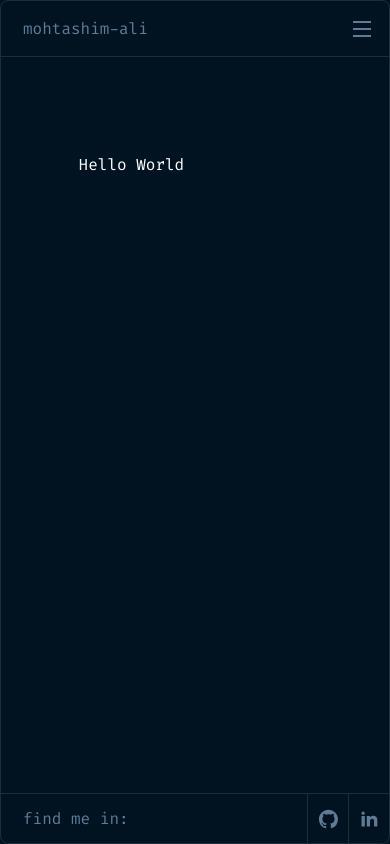
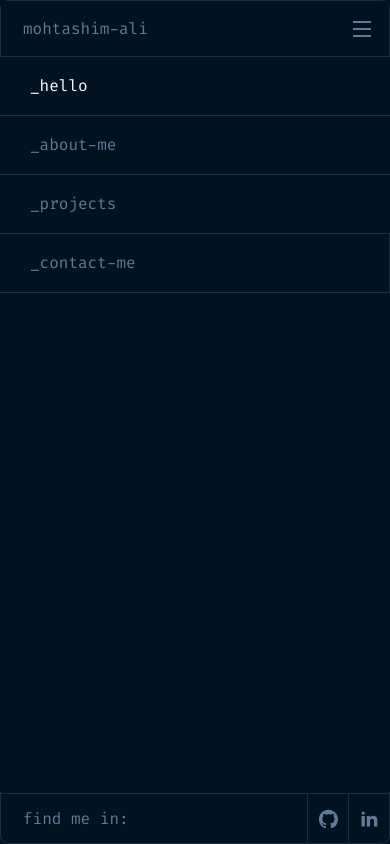
Before and after one commit to MohtashimAli85/portfolio, a Next.js app: page / in a window 390 px wide. Both pictures are taken after a click on the button 362 px from the left and 28 px from the top of the page. Built offline with nearby package versions, Linux system fonts and the light colour scheme.

Commit message:
completed mobile nav

```diff
--- a/src/app/components/layout/Navbar/Menu/Item.tsx
+++ b/src/app/components/layout/Navbar/Menu/Item.tsx
@@ -10,16 +10,16 @@ export const names = {
 };
 export const links = Object.keys(names).toSpliced(-1) as Props['href'][];
 export const mobileLinks = Object.keys(names) as Props['href'][];
-interface Props {
+interface Props extends React.LiHTMLAttributes<HTMLLIElement> {
   href: keyof typeof names;
 }
-const Item: FC<Props> = ({ href }) => {
+const Item: FC<Props> = ({ href, ...rest }) => {
   const pathname = usePathname();
   const isActive = pathname === href;
-  console.log({ isActive });
   return (
     <li
-      className={`grid place-content-center border-b-[3px] last:border-r last:border-r-divider ${
+      {...rest}
+      className={`grid md:place-content-center border-b-[3px] last:border-r last:border-r-divider ${
         isActive
           ? 'border-pale-orange'
           : ' border-transparent text-secondary-dark hover:bg-primary-light'
--- a/src/app/components/layout/Navbar/Menu/index.tsx
+++ b/src/app/components/layout/Navbar/Menu/index.tsx
@@ -2,17 +2,17 @@
 import MenuIcon from '@/app/icons/social/MenuIcon';
 import Item, { links, mobileLinks } from './Item';
 import { Button } from '@/app/components/ui/Button';
+import { useState } from 'react';
+import MobileMenu from './mobile';
 const Menu = () => {
   return (
     <nav className=' md:basis-[65%] h-full md:border-l md:border-r border-divider'>
-      <Button className='px-[18px] md:hidden h-full'>
-        <MenuIcon className='' />
-      </Button>
       <ul className='hidden md:flex h-full [&>li+li]:border-l [&>li+li]:border-l-divider'>
         {links.map((href) => (
           <Item href={href} key={href} />
         ))}
       </ul>
+      <MobileMenu/>
     </nav>
   );
 };
--- /dev/null
+++ b/src/app/components/layout/Navbar/Menu/mobile/index.tsx
@@ -0,0 +1,63 @@
+import { Button } from '@/app/components/ui/Button';
+import MenuIcon from '@/app/icons/social/MenuIcon';
+import React, { useCallback, useEffect, useRef, useState } from 'react';
+import Item, { mobileLinks } from '../Item';
+
+type Props = {};
+
+const MobileMenu = (props: Props) => {
+  const [open, setOpen] = useState(false);
+  const menuRef = useRef<HTMLUListElement>(null);
+
+  useEffect(() => {
+    const menuElement = menuRef.current;
+    if (open) {
+      const showMenu = () => {
+        if (menuElement) {
+          menuElement.classList.remove('-z-10');
+        }
+      };
+      const timeoutId = setTimeout(showMenu);
+
+      return () => clearTimeout(timeoutId);
+    } else {
+      const hideMenu = () => {
+        if (menuElement) {
+          menuElement.classList.add('-z-10');
+        }
+      };
+      const timeoutId = setTimeout(hideMenu, 1000);
+
+      return () => clearTimeout(timeoutId);
+    }
+  }, [open]);
+  const handleClose = useCallback(() => {
+    console.log('pewx')
+    setOpen(false);
+  }, []);
+  return (
+    <>
+      <Button
+        className='px-[18px] md:hidden h-full'
+        onClick={() => {
+          setOpen((prev) => !prev);
+        }}
+      >
+        <MenuIcon className='' />
+      </Button>
+      <ul
+        ref={menuRef}
+        style={{
+          opacity: open ? 1 : 0
+        }}
+        className={`bg-primary  top-[57px] -z-10 absolute transition-opacity  h-[calc(100vh-109px)] inset-0 md:hidden [&>li]:border-b [&>li]:border-b-divider`}
+      >
+        {mobileLinks.map((href) => (
+          <Item href={href} key={href} onClick={handleClose} />
+        ))}
+      </ul>
+    </>
+  );
+};
+
+export default MobileMenu;
--- a/src/app/components/layout/Navbar/index.tsx
+++ b/src/app/components/layout/Navbar/index.tsx
@@ -4,7 +4,7 @@ import ContactMe from './ContactMe';
 
 const Navbar = () => {
   return (
-    <header className='h-[56px] border-b border-divider flex items-center justify-between md:justify-normal'>
+    <header className='h-[56px] bg-primary  border-b border-divider flex items-center justify-between md:justify-normal'>
       <h1 className='text-secondary-dark md:basis-[20%] pl-[22px]'>mohtashim-ali</h1>
       <Menu/>
       <ContactMe/>
--- a/src/app/components/layout/index.tsx
+++ b/src/app/components/layout/index.tsx
@@ -8,7 +8,7 @@ const Layout: FC<Props> = ({ children }) => {
   return (
     <>
       <Navbar />
-      <main className='flex-1'>
+      <main className='flex-1 bg-primary'>
       {children}
       </main>
       <Footer/>
```
